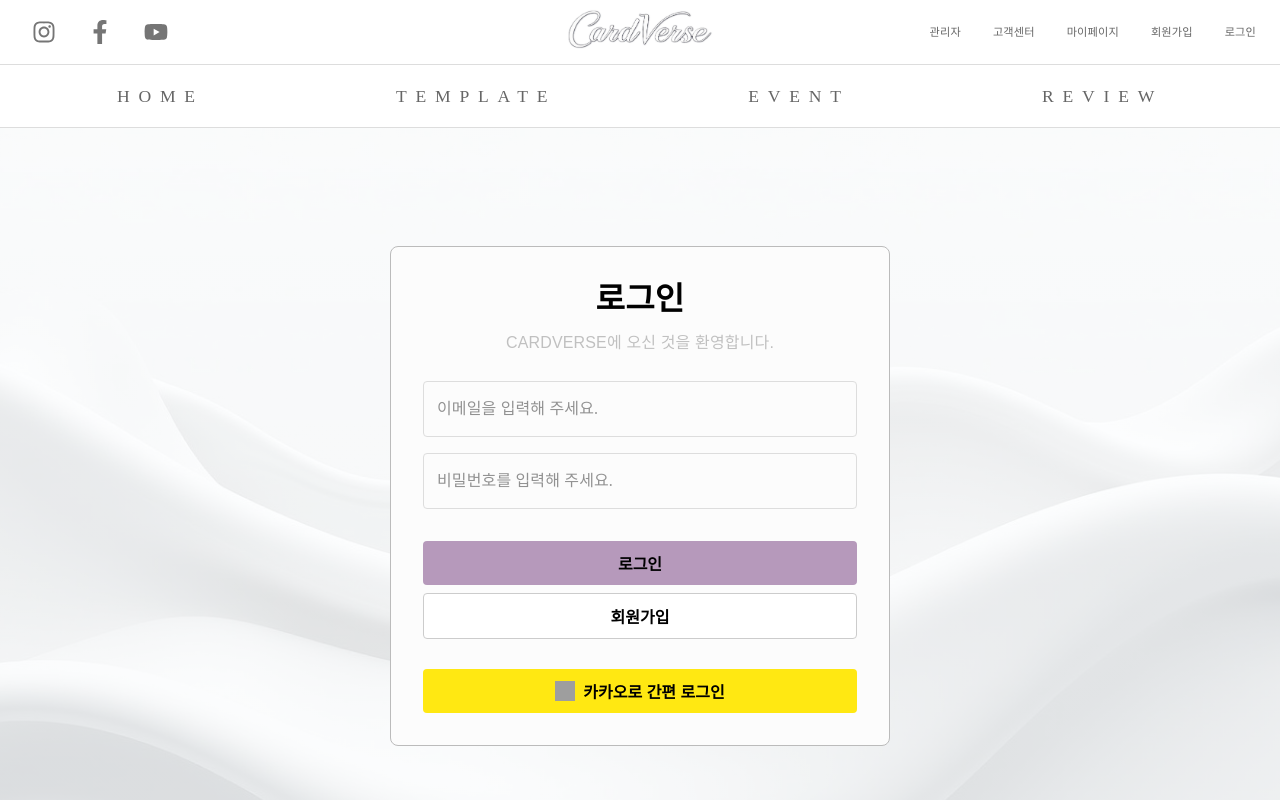
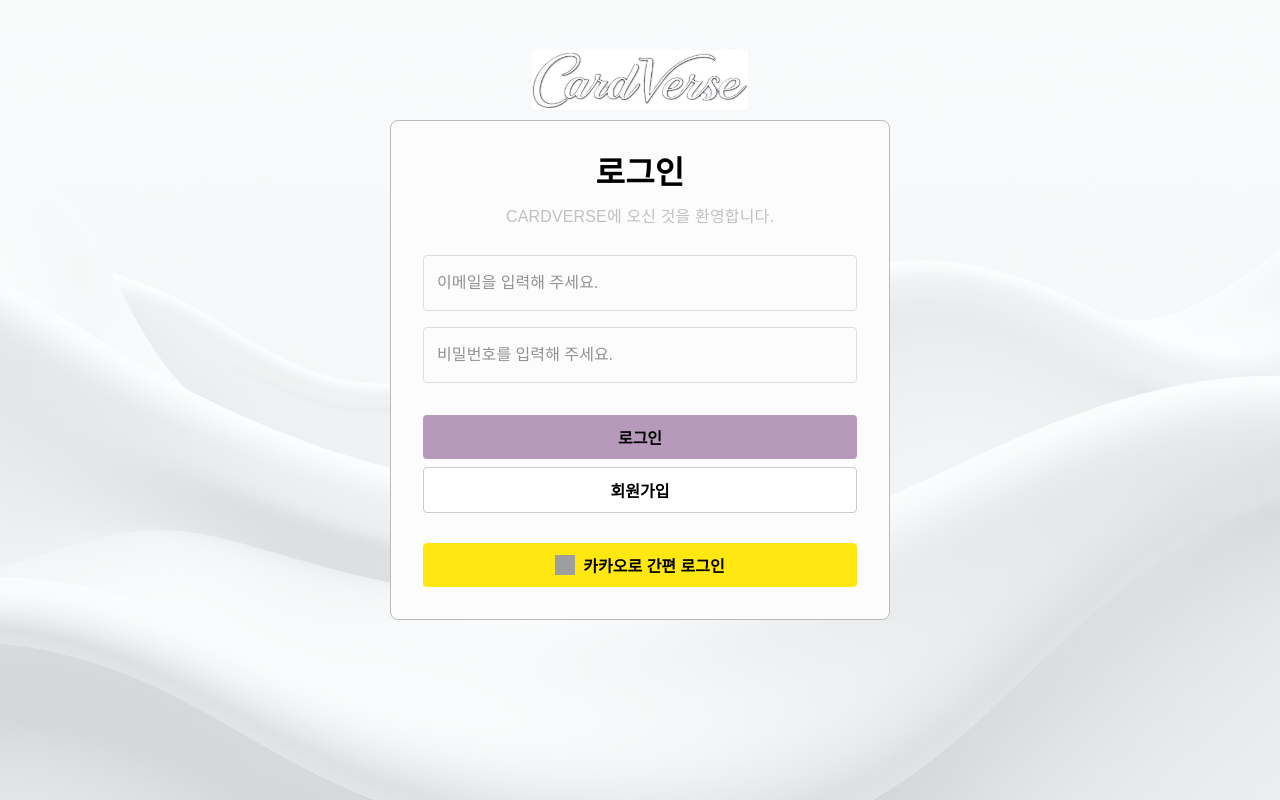
Before and after one commit to beyoungjae/cardverse-front-end, a React (Create React App) app: page /login in a window 1280 px wide. Shown: the top 800 px of the page. Built offline with nearby package versions, Linux system fonts and the light colour scheme; grey boxes are pictures that could not be loaded.

Commit message:
Date: 02-17 / Time: 15h 52m / Comment: 로긴페이지 로고 추가중

```diff
--- a/src/App.js
+++ b/src/App.js
@@ -1,25 +1,30 @@
 import React from 'react'
+
+// style 세팅
 import CssBaseline from '@mui/material/CssBaseline'
 import { styled as muiStyled } from '@mui/material/styles'
 import { Box } from '@mui/material'
 import { createGlobalStyle } from 'styled-components'
 import { LocalizationProvider } from '@mui/x-date-pickers'
 import { AdapterDayjs } from '@mui/x-date-pickers/AdapterDayjs'
+
+// 컴포넌트 import
 import Navbar from './components/shared/Navbar'
 import { Home, MyPage, TemplatePage, AdminPage, LoginPage, SignupPage } from './pages'
 import Footer from './components/shared/Footer'
-import { Route, Routes, Navigate } from 'react-router-dom'
-
 import { Login } from './components/auth'
 
+// 라우트 세팅
+import { Route, Routes, Navigate, useLocation} from 'react-router-dom'
+
 // 네비바 아래 컨텐츠를 위한 컨테이너
-const MainContent = muiStyled(Box)(({ theme }) => ({
-    paddingTop: '126px',
+const MainContent = muiStyled('div')(({ theme, $hideLayout }) => ({
+    paddingTop: $hideLayout ? 0 : '126px',
     [theme.breakpoints.down('lg')]: {
-        paddingTop: '125px',
+        paddingTop: $hideLayout ? 0 : '125px',
     },
     [theme.breakpoints.down('sm')]: {
-        paddingTop: '55px',
+        paddingTop: $hideLayout ? 0 : '55px',
     },
 }))
 
@@ -65,12 +70,17 @@ const GlobalStyle = createGlobalStyle`
 `
 
 function App() {
+    const location = useLocation()
+    const hideLayout = location.pathname.startsWith('/login') || location.pathname.startsWith('/signup')
+
     return (
         <LocalizationProvider dateAdapter={AdapterDayjs} adapterLocale="ko">
             <GlobalStyle />
             <CssBaseline />
-            <Navbar />
-            <MainContent>
+
+            {!hideLayout && <Navbar />}
+
+            <MainContent $hideLayout={hideLayout}>
                 <Routes>
                     <Route path="/" element={<Home />} />
                     <Route path="/my/*" element={<MyPage />} />
@@ -88,7 +98,8 @@ function App() {
                     </Route>
                 </Routes>
             </MainContent>
-            <Footer />
+
+            {!hideLayout && <Footer />}
         </LocalizationProvider>
     )
 }
--- a/src/components/auth/Login.jsx
+++ b/src/components/auth/Login.jsx
@@ -1,9 +1,7 @@
 import React, { useState, useEffect } from 'react'
 import { TextField, Typography, Box } from '@mui/material'
 import { Link, useNavigate } from 'react-router-dom'
-import KakaoLogin from './KakaoLogin'
-import { fontWeight, styled, textAlign } from '@mui/system'
-import { transform } from 'framer-motion'
+import { styled } from '@mui/system'
 
 const Container = styled(Box)(({ theme }) => ({
     padding: '32px',
--- a/src/components/shared/Footer.jsx
+++ b/src/components/shared/Footer.jsx
@@ -7,6 +7,7 @@ const FooterWrapper = styled(Box)(({ theme }) => ({
     paddingTop: '60px',
     paddingBottom: '60px',
     borderTop: `1px solid ${theme.palette.divider}`,
+    minWidth: '375px',
 }))
 
 const FooterContainer = styled(Container)(({ theme }) => ({
--- a/src/pages/LoginPage.jsx
+++ b/src/pages/LoginPage.jsx
@@ -1,12 +1,61 @@
 import React from 'react'
-import Login from '../components/auth/Login'
-import { Container } from '@mui/material'
+import { Box } from '@mui/material'
+import { Login } from '../components/auth'
+import { styled } from '@mui/system'
+import { Link } from 'react-router-dom'
+
+const LogoContainer = styled(Box)(({ theme }) => ({
+    display: 'flex',
+    justifyContent: 'center',
+    alignItems: 'center',
+    flexGrow: 1,
+    position: 'absolute',
+    left: '50%',
+    transform: 'translateX(-50%)',
+    [theme.breakpoints.down('md')]: {
+        flexGrow: 0,
+        marginRight: 'auto',
+    },
+}))
+
+const LogoImgLink = styled('img')(({ theme }) => ({
+    margin: '0 auto',
+    padding: '10px',
+    height: '80px',
+}))
+
+const Container = styled(Box)(({ theme }) => ({
+    backgroundColor: 'transparent',
+    padding: '40px',
+    border: 'none',
+    minWidth: '375px',
+    height: '100vh',
+    minHeight: '100vh', // 일반적인 뷰포트 높이
+    maxHeight: '100dvh',
+
+    backgroundImage: `linear-gradient(rgba(255, 255, 255, 0.7), rgba(255, 255, 255, 0.7)), url('/images/home/login-background.png')`,
+    backgroundSize: 'cover',
+    backgroundPosition: 'center',
+    backgroundRepeat: 'no-repeat',
+    margin: '0 auto',
+    [theme.breakpoints.down('md')]: {},
+    [theme.breakpoints.down('sm')]: {
+        minHeight: '100svh', // ✅ 작은 뷰포트 (주소창이 보이는 상태)
+        maxHeight: '100lvh', // ✅ 큰 뷰포트 (주소창이 사라진 상태)
+        backgroundImage: `linear-gradient(rgba(255, 255, 255,0.8), rgba(255, 255, 255, 0.8)), url('/images/home/login-background.png')`,
+    },
+}))
 
 const LoginPage = () => {
-   return (
-      <Container maxWidth="md">
-         <Login />
-      </Container>
-   )
+    return (
+        <Container>
+            <LogoContainer>
+                <Link to="/">
+                    <LogoImgLink src={`${process.env.PUBLIC_URL}/images/logo.png`} alt="로고" />
+                </Link>
+            </LogoContainer>
+            <Login />
+        </Container>
+    )
 }
 export default LoginPage
--- a/src/pages/SignupPage.jsx
+++ b/src/pages/SignupPage.jsx
@@ -1,12 +1,17 @@
 import React from 'react'
 import Signup from '../components/auth/Signup'
-import { Container } from '@mui/material'
+import { Box } from '@mui/material'
+import { styled } from '@mui/system'
+
+const Container = styled(Box)(({ theme }) => ({
+    minWidth: '375px',
+}))
 
 const SignupPage = () => {
-   return (
-      <Container maxWidth="md">
-         <Signup />
-      </Container>
-   )
+    return (
+        <Container>
+            <Signup />
+        </Container>
+    )
 }
 export default SignupPage
--- a/src/pages/index.js
+++ b/src/pages/index.js
@@ -1,6 +1,6 @@
 export { default as Home } from './Home'
 export { default as MyPage } from './mypages/MyPage'
 export { default as SignupPage } from './SignupPage'
-export { default as LoginPage } from './login-pages/LoginPage'
+export { default as LoginPage } from './LoginPage'
 export { default as TemplatePage } from './TemplatePage'
 export { default as AdminPage } from './admin-pages/AdminPage'
--- a/src/pages/login-pages/LoginPage.jsx
+++ /dev/null
@@ -1,33 +0,0 @@
-import React from 'react'
-import { Box, Container } from '@mui/material'
-import { Outlet } from 'react-router-dom'
-import { Login } from '../../components/auth'
-import { styled } from '@mui/system'
-
-const Containers = styled(Box)(({ theme }) => ({
-    backgroundColor: 'transparent',
-    padding: '40px',
-    border: 'none',
-    minWidth: '375px',
-
-    //  backgroundImage: "url('/images/home/login-background.png')",
-    backgroundImage: `linear-gradient(rgba(255, 255, 255, 0.75), rgba(255, 255, 255, 0.75)), url('/images/home/login-background.png')`,
-    backgroundSize: 'cover',
-    backgroundPosition: 'center',
-    backgroundRepeat: 'no-repeat',
-    margin: '0 auto',
-    [theme.breakpoints.down('md')]: {},
-    [theme.breakpoints.down('sm')]: {
-        padding: '0px',
-        backgroundImage: `linear-gradient(rgba(255, 255, 255, 0.85), rgba(255, 255, 255, 0.85)), url('/images/home/login-background.png')`,
-    },
-}))
-
-const LoginPage = () => {
-    return (
-        <Containers>
-            <Login />
-        </Containers>
-    )
-}
-export default LoginPage
```
Lines whose indentation alone changed are shown as unchanged.
